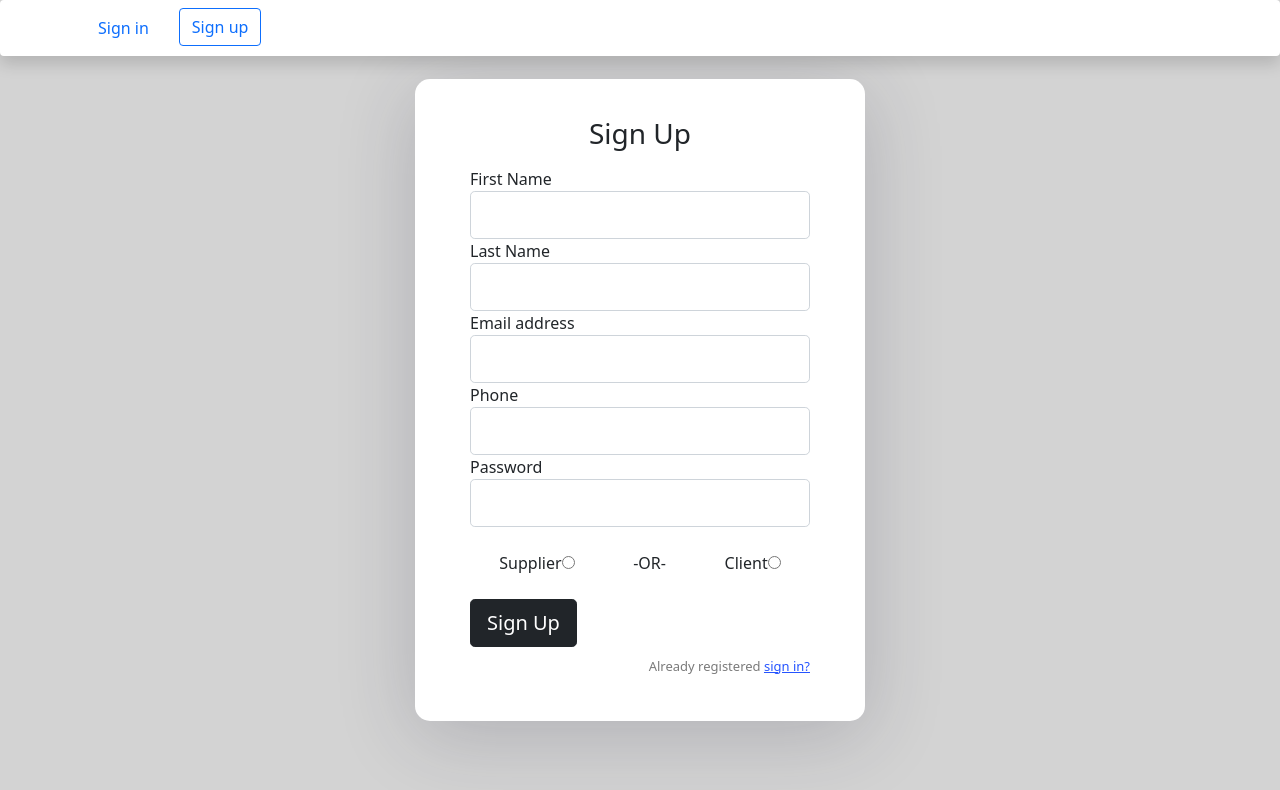
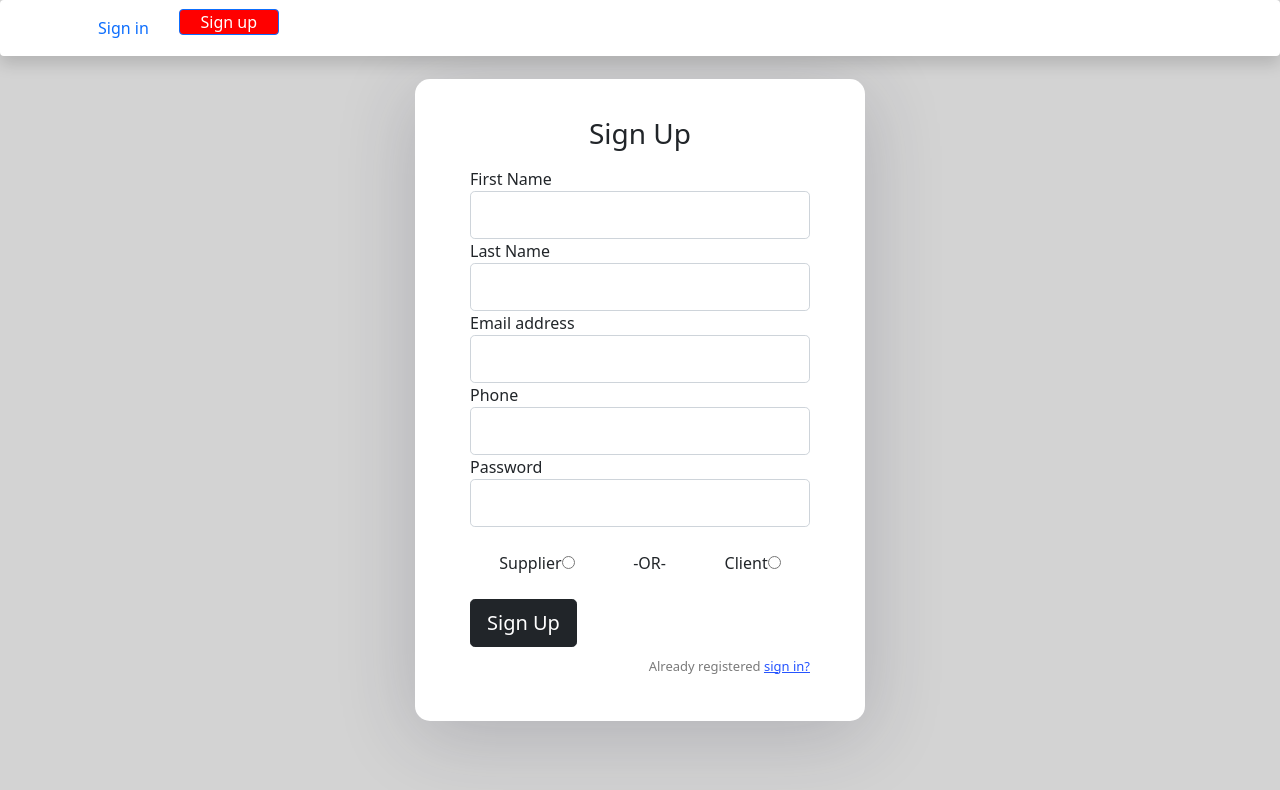
Before and after one commit to kilwa95/webService, a Vue app in the folder frontend/: page / in a window 1280 px wide. Shown: the top 790 px of the page. Built offline with nearby package versions, Linux system fonts and the light colour scheme; what @smartweb/vue-flash-message would draw is missing.

Commit message:
button-style

```diff
--- a/frontend/src/App.vue
+++ b/frontend/src/App.vue
@@ -31,7 +31,7 @@
           <ul class="nav navbar-nav flex-row float-left" v-else>
             <li class="nav-item">
               <router-link class="nav-link pr-3" to="/login"
-                ><button @click="logOut">Signout</button></router-link
+                ><button class="btn"  @click="logOut">Signout</button></router-link
               >
             </li>
             <div class="nav-item" v-if="isSupplier" style="display: flex">
@@ -147,4 +147,10 @@ export default {
 .mr-14 {
   margin-right: 14px;
 }
+.btn{
+  padding: 0;
+  width: 100px;
+  color: white;
+  background: red;
+}
 </style>
```
